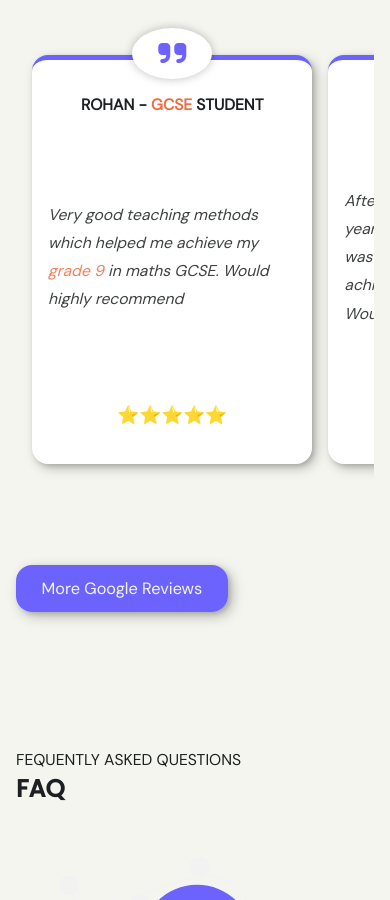
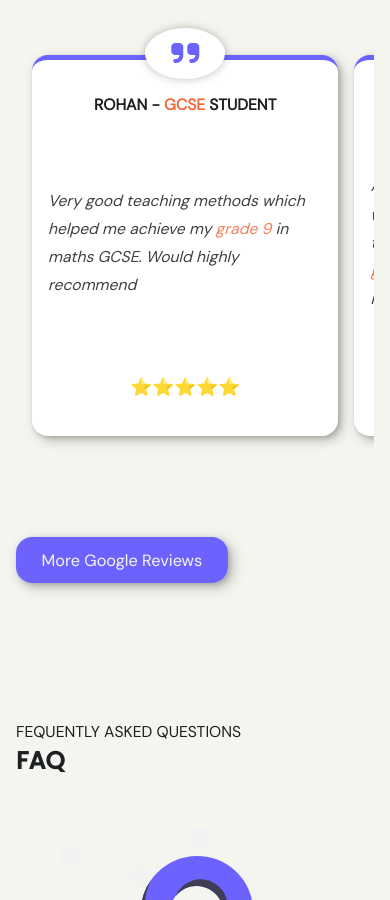
Before and after one commit to GG1982/ggmaths-site2, a Jekyll site: the page built from index.html, in a window 390 px wide and 900 px high, scrolled down 5833 px. Built offline with Jekyll 4.4.1, drawn with Linux system fonts in a browser that asks for light colours; nearby versions of some CDN libraries.

Commit message:
larger media-scroller element for mobile

```diff
--- a/_sass/main.scss
+++ b/_sass/main.scss
@@ -417,7 +417,7 @@ a {
 
 
   .media-scroller {
-    grid-auto-columns: 86%;
+    grid-auto-columns: 94%;
   }
 
   .footer .grid-parent {
```
